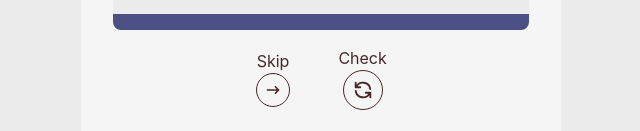
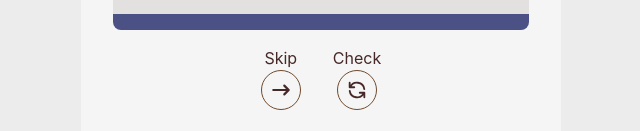
Before and after one commit to sprajams/flashcards, a React (Create React App) app: page /category/1/quiz in a window 1280 px wide. Shown: the part 666-797 px from the top of the page, without its empty margins (319-959 px from the left). Built offline with nearby package versions, Linux system fonts and the light colour scheme.

Commit message:
clean up styles and normalized card buttons

```diff
--- a/src/components/CardLayout/Buttons.jsx
+++ b/src/components/CardLayout/Buttons.jsx
@@ -65,10 +65,7 @@ export const QuizButtons = ({
     <>
       {isFlipped ? (
         <>
-          <button
-            className={clsx(styles.btn, styles.btnSmall)}
-            onClick={handleIncorrect}
-          >
+          <button className={styles.btn} onClick={handleIncorrect}>
             {/* Inorrect */}
             <span className={clsx(styles.iconWrap, styles.iconWrapNoOutline)}>
               <HiOutlineEmojiSad
@@ -95,10 +92,7 @@ export const QuizButtons = ({
         </>
       ) : (
         <>
-          <button
-            className={clsx(styles.btn, styles.btnSmall)}
-            onClick={handleSkip}
-          >
+          <button className={styles.btn} onClick={handleSkip}>
             <span>Skip</span>
             <span className={styles.iconWrap}>
               <HiArrowNarrowRight className={styles.icon} />
--- a/src/components/CardLayout/styles.module.scss
+++ b/src/components/CardLayout/styles.module.scss
@@ -24,7 +24,7 @@
   gap: 8px;
   overflow: hidden;
   color: var(--color-text-primary);
-  background: rgb(236, 236, 236);
+  background: rgb(227, 224, 224);
   border-top: 16px solid rgb(75, 81, 133);
   border-bottom: 16px solid rgb(75, 81, 133);
   @media (prefers-color-scheme: dark) {
@@ -134,9 +134,9 @@
 .iconWrap {
   padding: 8px;
   border-radius: 50%;
-  display: block;
-  border: 1px solid var(--color-text-primary);
-  height: 100%;
+  border: 1px solid var(--color-text-secondary);
+  width: 40px;
+  height: 40px;
   @media (hover: hover) and (pointer: fine) {
     &:hover {
       border: 1px dashed var(--color-text-primary);
@@ -146,7 +146,8 @@
 .iconWrapNoOutline {
   border: none;
   padding: 0;
-  margin: 8px 0;
+  width: 52px;
+  height: 52px;
 }
 .iconStrokeWidth path {
   stroke-width: 1.25 !important;
@@ -167,13 +168,9 @@
   color: inherit;
   border: none;
   cursor: pointer;
-  height: 100%;
   @media (hover: hover) and (pointer: fine) {
     &:hover {
       text-decoration: none;
     }
   }
 }
-.btnSmall {
-  height: 80%;
-}
```
